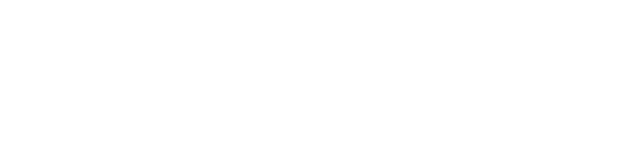
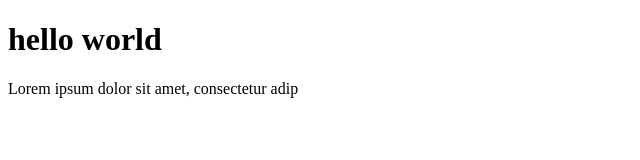
Before and after one commit to AimanAlmureish/day3Project, a plain HTML site: page index.html in a window 1280 px wide. Shown: the whole page, without its empty margins (0-640 px from the left). Drawn offline with Linux system fonts and the light colour scheme.

Commit message:
Update index.html

```diff
--- a/index.html
+++ b/index.html
@@ -8,6 +8,10 @@
     <title>Document</title>
 </head>
 
-<body></body>
+<body>
+    <h1>hello world</h1>
+
+    <p>Lorem ipsum dolor sit amet, consectetur adip</p>
+</body>
 
 </html>
```
